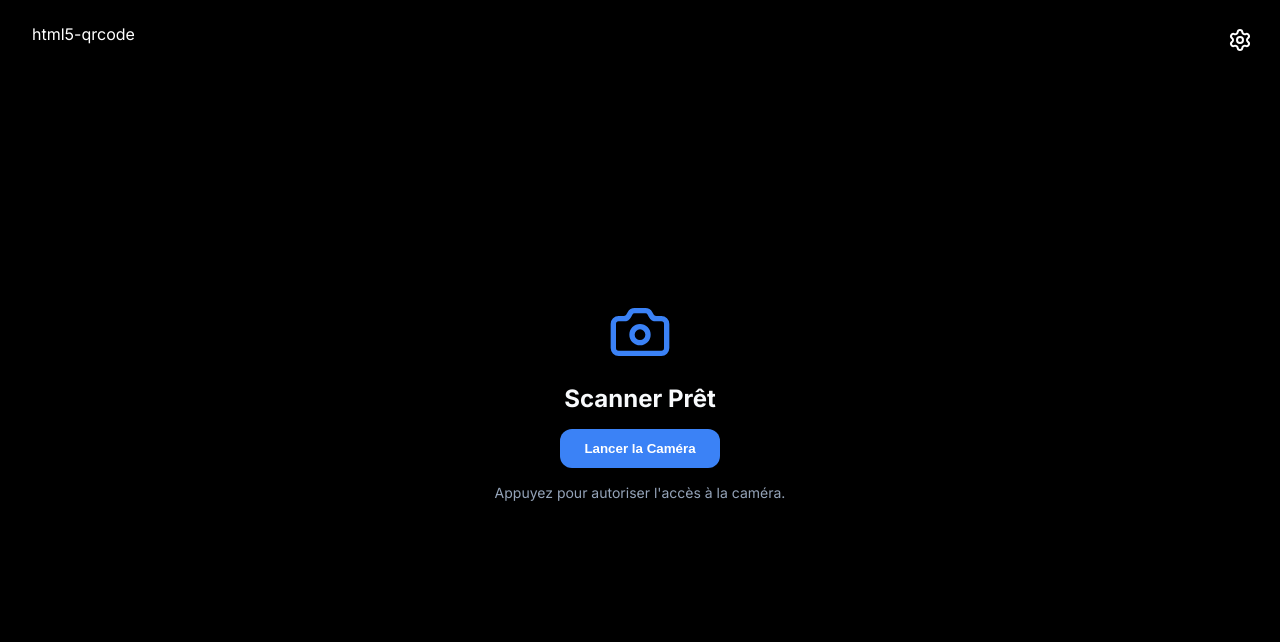
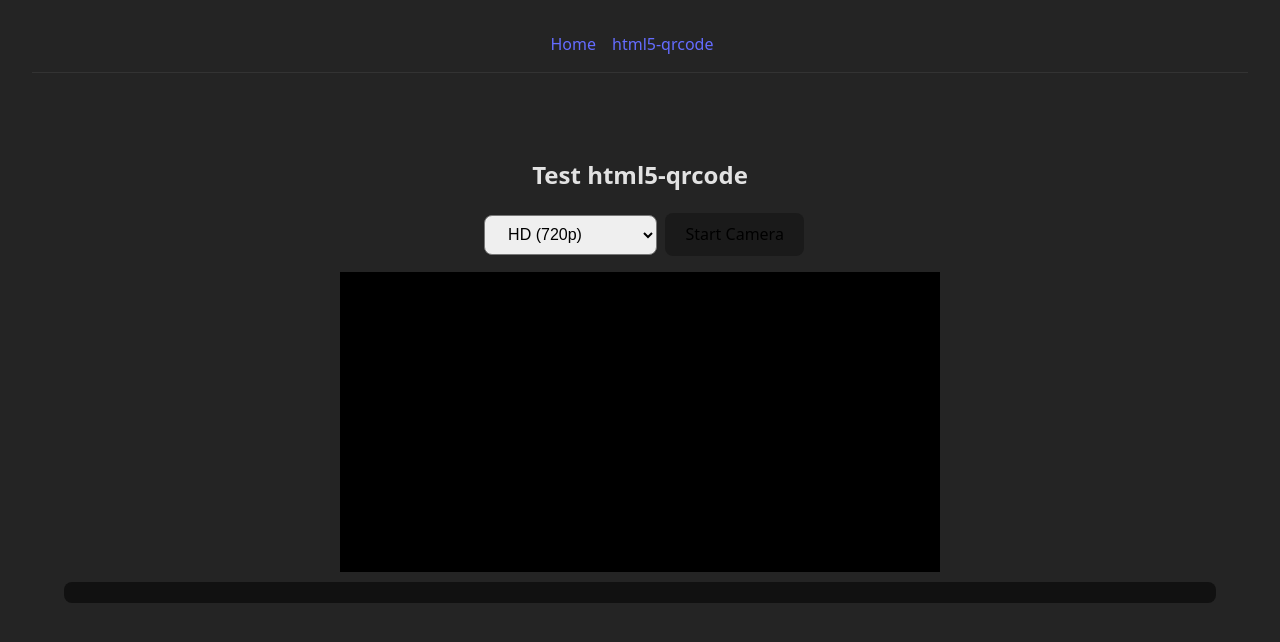
Before and after one commit to davidgarnier123/bench-scan-ios, a React (Vite) app: page /html5-qrcode in a window 1280 px wide. Before the commit this address led to /. Shown: the top 642 px of the page. Built offline with nearby package versions, Linux system fonts and the light colour scheme.

Commit message:
restart project

```diff
--- a/src/App.jsx
+++ b/src/App.jsx
@@ -1,20 +1,34 @@
 import React from 'react';
-import { BrowserRouter as Router, Routes, Route, Navigate } from 'react-router-dom';
-import { SettingsProvider } from './context/SettingsContext';
-import SettingsPage from './pages/SettingsPage';
-import ScannerPage from './pages/ScannerPage';
+import { BrowserRouter as Router, Routes, Route, Link } from 'react-router-dom';
+import Html5QrcodePage from './pages/Html5QrcodePage';
 
 function App() {
   return (
-    <SettingsProvider>
-      <Router>
+    <Router>
+      <div style={{ padding: '1rem' }}>
+        <nav style={{ marginBottom: '2rem', paddingBottom: '1rem', borderBottom: '1px solid #333' }}>
+          <Link to="/" style={{ marginRight: '1rem', color: '#646cff', textDecoration: 'none' }}>Home</Link>
+          <Link to="/html5-qrcode" style={{ marginRight: '1rem', color: '#646cff', textDecoration: 'none' }}>html5-qrcode</Link>
+        </nav>
+
         <Routes>
-          <Route path="/" element={<ScannerPage />} />
-          <Route path="/settings" element={<SettingsPage />} />
-          <Route path="*" element={<Navigate to="/" replace />} />
+          <Route path="/" element={
+            <div>
+              <h1>Scanner Benchmark</h1>
+              <p>Select a scanner library to test:</p>
+              <div style={{ display: 'flex', flexDirection: 'column', gap: '1rem', maxWidth: '300px', margin: '0 auto' }}>
+                <Link to="/html5-qrcode">
+                  <button style={{ width: '100%' }}>Test html5-qrcode</button>
+                </Link>
+                <button disabled style={{ opacity: 0.5, cursor: 'not-allowed' }}>Quagga (Coming Soon)</button>
+                <button disabled style={{ opacity: 0.5, cursor: 'not-allowed' }}>ZXing (Coming Soon)</button>
+              </div>
+            </div>
+          } />
+          <Route path="/html5-qrcode" element={<Html5QrcodePage />} />
         </Routes>
-      </Router>
-    </SettingsProvider>
+      </div>
+    </Router>
   );
 }
 
--- a/src/index.css
+++ b/src/index.css
@@ -1,105 +1,75 @@
 :root {
-  --bg-primary: #0f172a;
-  --bg-secondary: #1e293b;
-  --text-primary: #f8fafc;
-  --text-secondary: #94a3b8;
-  --accent: #3b82f6;
-  --success: #22c55e;
-  --font-sans: 'Inter', system-ui, -apple-system, sans-serif;
-}
-
-* {
-  box-sizing: border-box;
-  margin: 0;
-  padding: 0;
-  -webkit-tap-highlight-color: transparent;
+  font-family: system-ui, -apple-system, sans-serif;
+  line-height: 1.5;
+  font-weight: 400;
+  color-scheme: light dark;
+  color: rgba(255, 255, 255, 0.87);
+  background-color: #242424;
 }
 
 body {
-  font-family: var(--font-sans);
-  background-color: var(--bg-primary);
-  color: var(--text-primary);
-  height: 100vh;
-  width: 100vw;
-  overflow: hidden;
-  /* Prevent scrolling on main app container */
+  margin: 0;
+  min-width: 320px;
+  min-height: 100vh;
 }
 
 #root {
-  height: 100%;
-  width: 100%;
+  max-width: 1280px;
+  margin: 0 auto;
+  padding: 1rem;
+  text-align: center;
 }
 
-.page-container {
-  height: 100%;
-  width: 100%;
-  display: flex;
-  flex-direction: column;
-  position: relative;
-  background-color: var(--bg-primary);
+button {
+  border-radius: 8px;
+  border: 1px solid transparent;
+  padding: 0.6em 1.2em;
+  font-size: 1em;
+  font-weight: 500;
+  font-family: inherit;
+  background-color: #1a1a1a;
+  cursor: pointer;
+  transition: border-color 0.25s;
 }
 
-/* Scanner Specifics */
-.scanner-viewport {
-  flex: 1;
-  position: relative;
-  background-color: #000;
-  overflow: hidden;
-  display: flex;
-  align-items: center;
-  justify-content: center;
+button:hover {
+  border-color: #646cff;
 }
 
-.scanner-viewport video {
-  width: 100% !important;
-  height: 100% !important;
-  object-fit: cover !important;
+button:focus,
+button:focus-visible {
+  outline: 4px auto -webkit-focus-ring-color;
 }
 
-/* Settings Specifics */
-.settings-container {
-  height: 100%;
-  overflow-y: auto;
-  padding: 1rem;
-  max-width: 600px;
-  margin: 0 auto;
-  width: 100%;
-}
-
-.btn {
-  display: inline-flex;
-  align-items: center;
-  justify-content: center;
-  padding: 0.75rem 1.5rem;
-  border-radius: 0.75rem;
-  font-weight: 600;
-  background-color: var(--bg-secondary);
-  color: var(--text-primary);
-  border: none;
-  cursor: pointer;
-}
-
-.btn-primary {
-  background-color: var(--accent);
-  color: white;
+select {
+  padding: 0.6em 1.2em;
+  font-size: 1em;
+  border-radius: 8px;
+  margin: 0 0.5em;
 }
 
 .card {
-  background-color: var(--bg-secondary);
-  border-radius: 1rem;
-  padding: 1.5rem;
-  margin-bottom: 1rem;
+  padding: 2em;
 }
 
-/* Utility */
-.z-top {
-  z-index: 50;
+.log-container {
+  text-align: left;
+  background: #111;
+  padding: 1em;
+  border-radius: 8px;
+  max-height: 200px;
+  overflow-y: auto;
+  font-family: monospace;
+  font-size: 0.8em;
+  margin-top: 1em;
+  white-space: pre-wrap;
 }
 
-.z-mid {
-  z-index: 30;
+.scanner-box {
+  width: 100%;
+  max-width: 600px;
+  margin: 0 auto;
+  background: #000;
+  min-height: 300px;
+  position: relative;
 }
-
-.z-base {
-  z-index: 10;
-}
--- /dev/null
+++ b/src/pages/Html5QrcodePage.jsx
@@ -0,0 +1,134 @@
+import React, { useEffect, useRef, useState } from 'react';
+import { Html5Qrcode, Html5QrcodeSupportedFormats } from 'html5-qrcode';
+
+const Html5QrcodePage = () => {
+    const [logs, setLogs] = useState([]);
+    const [isScanning, setIsScanning] = useState(false);
+    const [resolution, setResolution] = useState('HD');
+    const [lastResult, setLastResult] = useState(null);
+    const scannerRef = useRef(null);
+    const scannerId = "html5-qrcode-reader";
+
+    const addLog = (msg) => {
+        const time = new Date().toLocaleTimeString();
+        setLogs(prev => [`[${time}] ${msg}`, ...prev].slice(0, 50));
+    };
+
+    const cleanupScanner = async () => {
+        if (scannerRef.current) {
+            try {
+                if (scannerRef.current.isScanning) {
+                    addLog("Stopping scanner...");
+                    await scannerRef.current.stop();
+                    addLog("Scanner stopped.");
+                }
+                scannerRef.current.clear();
+            } catch (err) {
+                addLog(`Cleanup error: ${err}`);
+            }
+            scannerRef.current = null;
+        }
+    };
+
+    const startScanner = async () => {
+        if (isScanning) return;
+        setIsScanning(true);
+        setLastResult(null);
+
+        try {
+            await cleanupScanner();
+
+            addLog("Initializing Html5Qrcode...");
+            const html5QrCode = new Html5Qrcode(scannerId);
+            scannerRef.current = html5QrCode;
+
+            const config = {
+                fps: 10,
+                qrbox: { width: 250, height: 150 },
+                aspectRatio: 1.0,
+                formatsToSupport: [Html5QrcodeSupportedFormats.CODE_128],
+            };
+
+            let videoConstraints = { facingMode: "environment" };
+            if (resolution === 'HD') videoConstraints = { ...videoConstraints, width: { min: 720, ideal: 1280 }, height: { min: 480, ideal: 720 } };
+            if (resolution === 'FHD') videoConstraints = { ...videoConstraints, width: { min: 1080, ideal: 1920 }, height: { min: 720, ideal: 1080 } };
+
+            addLog(`Starting with resolution: ${resolution}`);
+
+            await html5QrCode.start(
+                videoConstraints,
+                config,
+                (decodedText, decodedResult) => {
+                    setLastResult(decodedText);
+                    addLog(`SCANNED: ${decodedText}`);
+                    if (navigator.vibrate) navigator.vibrate(200);
+                },
+                (errorMessage) => {
+                    // ignore parse errors
+                }
+            );
+            addLog("Scanner started successfully.");
+
+        } catch (err) {
+            addLog(`START ERROR: ${err}`);
+            setIsScanning(false);
+
+            // Retry logic for common Android race condition
+            if (err?.message?.includes("already under transition")) {
+                addLog("Race condition detected. Retrying in 1s...");
+                setTimeout(() => {
+                    setIsScanning(false); // Reset flag to allow retry
+                    startScanner();
+                }, 1000);
+            }
+        }
+    };
+
+    const stopScanner = async () => {
+        await cleanupScanner();
+        setIsScanning(false);
+    };
+
+    // Cleanup on unmount
+    useEffect(() => {
+        return () => {
+            cleanupScanner();
+        };
+    }, []);
+
+    return (
+        <div className="card">
+            <h2>Test html5-qrcode</h2>
+
+            <div style={{ marginBottom: '1rem' }}>
+                <select value={resolution} onChange={(e) => setResolution(e.target.value)} disabled={isScanning}>
+                    <option value="SD">SD (Default)</option>
+                    <option value="HD">HD (720p)</option>
+                    <option value="FHD">Full HD (1080p)</option>
+                </select>
+
+                {!isScanning ? (
+                    <button onClick={startScanner}>Start Camera</button>
+                ) : (
+                    <button onClick={stopScanner} style={{ backgroundColor: '#dc2626' }}>Stop Camera</button>
+                )}
+            </div>
+
+            {lastResult && (
+                <div style={{ background: '#22c55e', color: 'white', padding: '1rem', borderRadius: '8px', marginBottom: '1rem' }}>
+                    <strong>FOUND:</strong> {lastResult}
+                </div>
+            )}
+
+            <div className="scanner-box">
+                <div id={scannerId}></div>
+            </div>
+
+            <div className="log-container">
+                {logs.map((log, i) => <div key={i}>{log}</div>)}
+            </div>
+        </div>
+    );
+};
+
+export default Html5QrcodePage;
```
